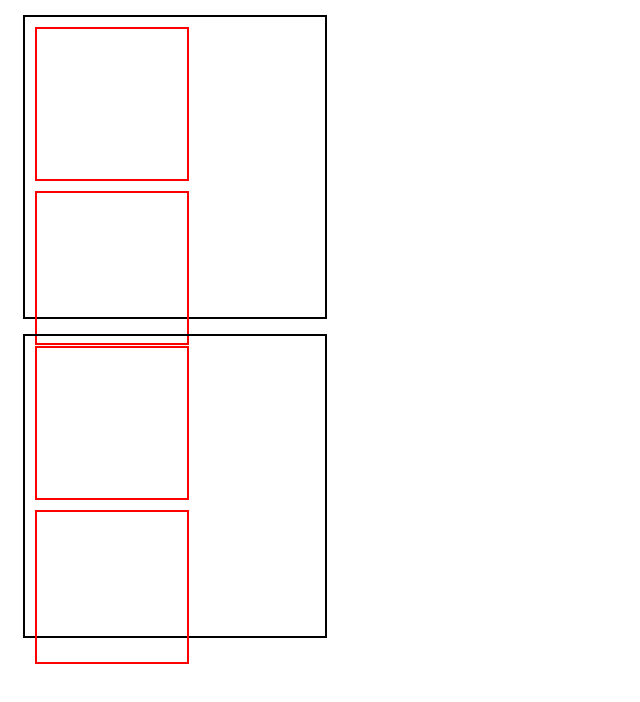
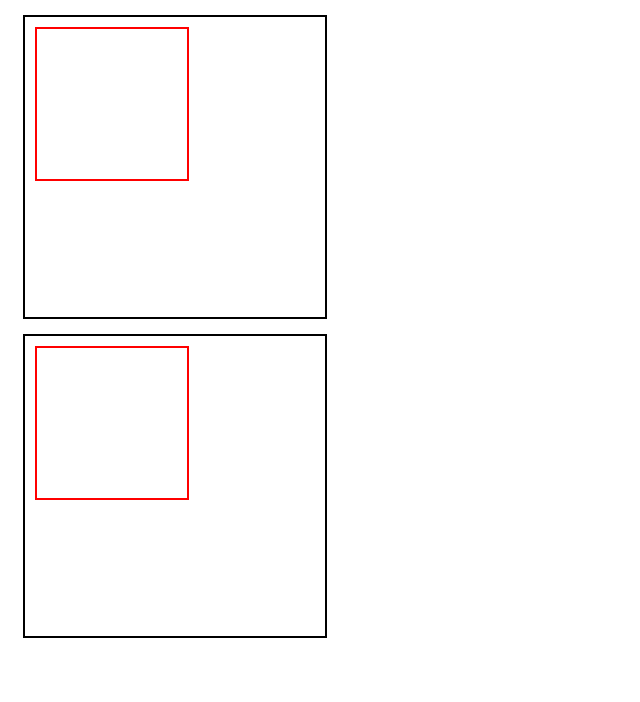
Before and after one commit to Alexey-Kleschov/angular-dnd, an Angular app: page / in a window 1280 px wide. Shown: the top 702 px of the page, without its empty margins (0-640 px from the left). Built offline with nearby package versions, Linux system fonts and the light colour scheme.

Commit message:
2 files modified

```diff
--- a/src/app/app.component.html
+++ b/src/app/app.component.html
@@ -1,21 +1,21 @@
-<cdk-drop
+<div
   class="main"
-  #first
+  #first="cdkDropList"
+  cdkDropList
+  [cdkDropListConnectedTo]="[second]"
+  (cdkDropListDropped)="drop($event)"
+  (cdkDropListEntered)="entered($event)"
+  (cdkDropListExited)="exited($event)"
 
-  [connectedTo]="[second]"
- (cdkDropDropped)="drop($event)"
-  cdkDrop
-  [data]="todo"
 >
-  <div class="drag" cdkDrag  *ngFor="let item of todo" ></div>
-</cdk-drop >
+  <div class="drag" cdkDrag  ></div>
+</div >
 
-<cdk-drop
- [data]="done"
+<div
   class="main"
-  #second
-  [connectedTo]="[first]"
-  (dropped)="drop($event)"
+  #second="cdkDropList"
+  cdkDropList
+  [cdkDropListConnectedTo]="[first]"
 >
-  <div class="drag" cdkDrag  *ngFor="let item of done" ></div>
-</cdk-drop>
+  <div class="drag" cdkDrag  ></div>
+</div >
--- a/src/app/app.component.ts
+++ b/src/app/app.component.ts
@@ -27,11 +27,11 @@ newItems = [
     console.log('dropped');
   }
 
-  entered(event: CdkDragEnter<string[]>) {
+  entered(event:any) {
     console.log('entered');
   }
 
-  exited(event: CdkDragExit<string[]>) {
+  exited(event:any) {
     console.log('exited');
   }
 }
```
